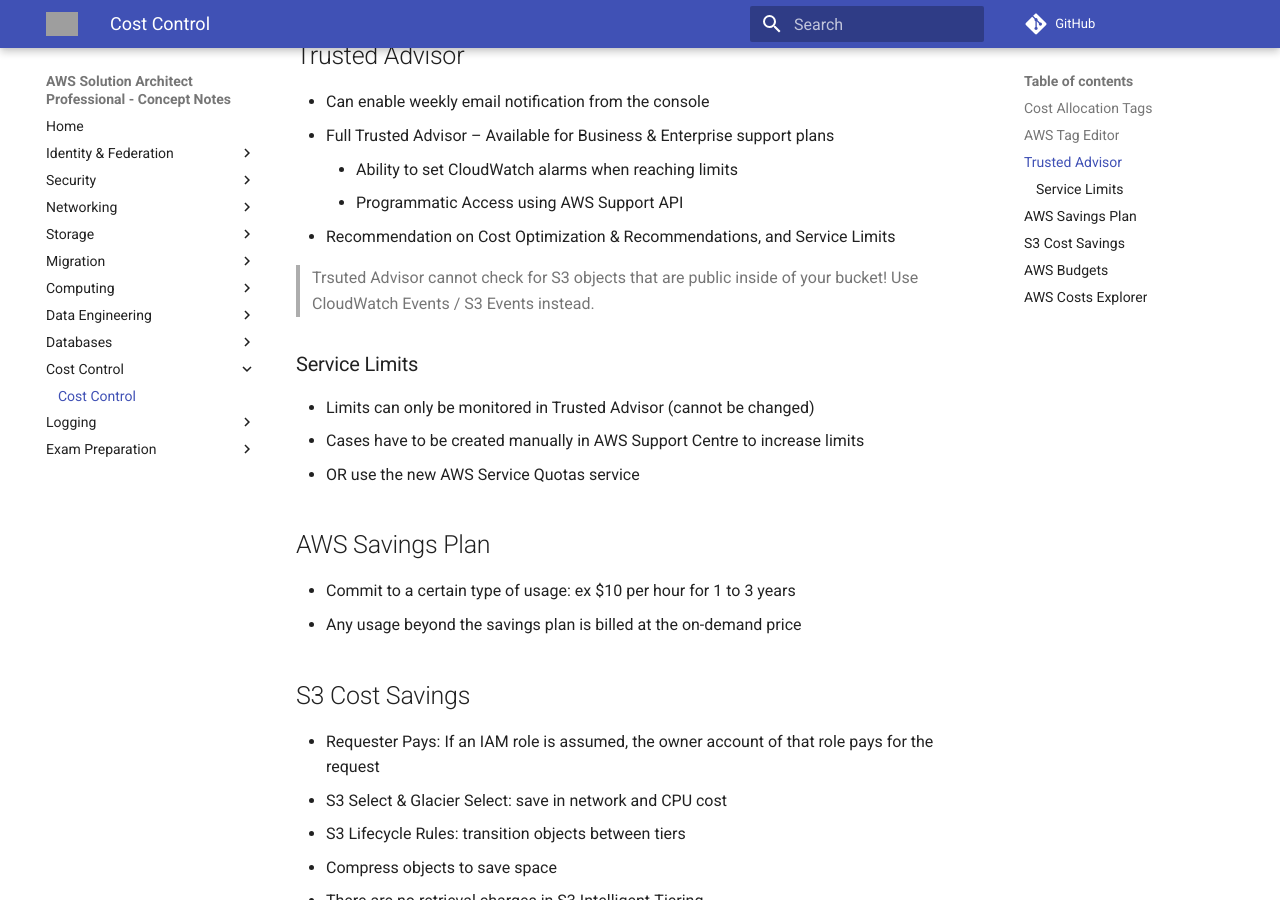
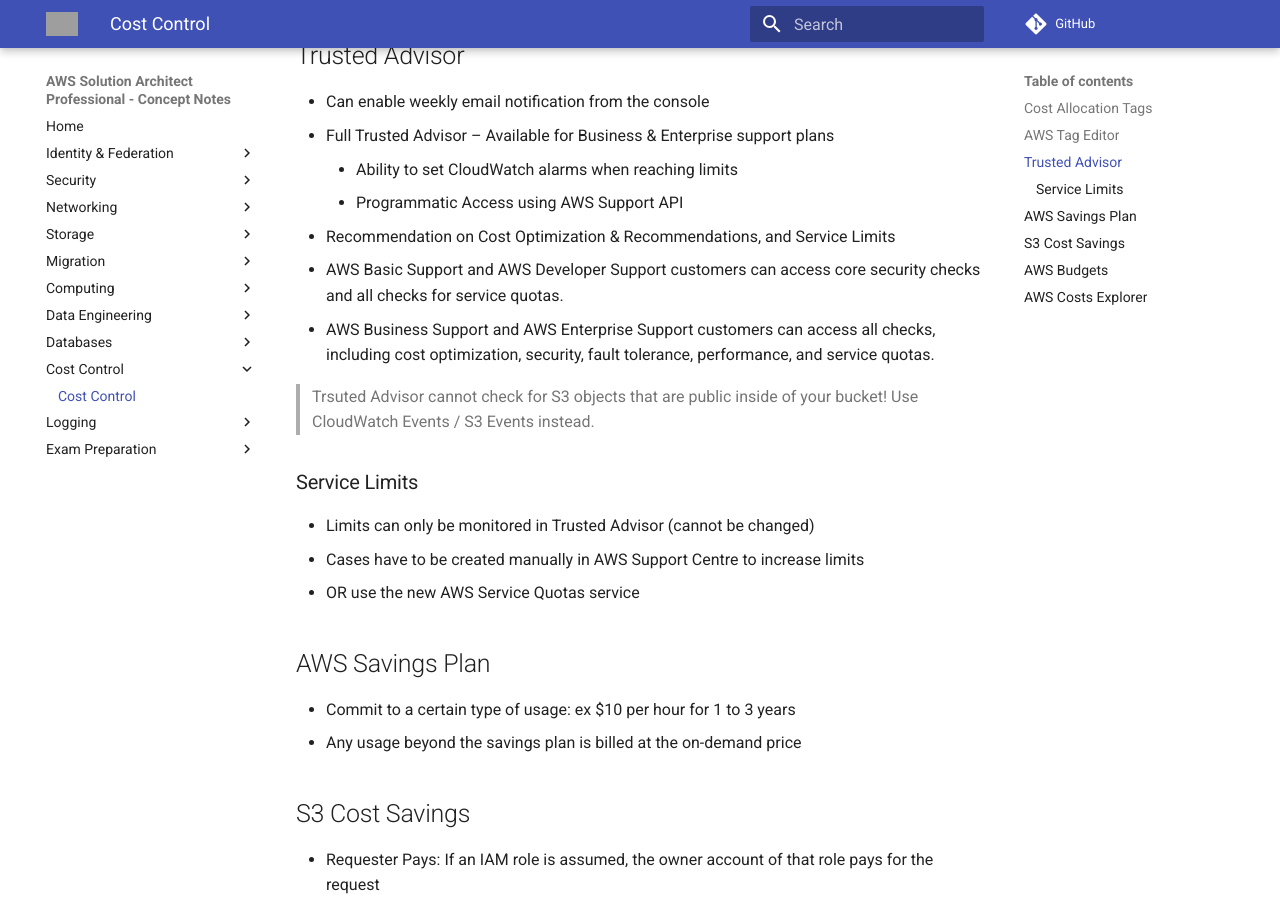
Before and after one commit to jeyabalajis/aws-certified-sa-pro-notes, an MkDocs documentation site: the page built from docs/cost_control/cost_control.md, in a window 1280 px wide and 900 px high, scrolled down 408 px. Built offline with MkDocs 1.6.1 and Material for MkDocs 9.7.7, drawn with Linux system fonts in a browser that asks for light colours; comment, search, counter and statistics services are not loaded; grey boxes are pictures that could not be loaded.

Commit message:
Update cost_control.md

```diff
--- a/docs/cost_control/cost_control.md
+++ b/docs/cost_control/cost_control.md
@@ -17,6 +17,8 @@
 	- Ability to set CloudWatch alarms when reaching limits
 	- Programmatic Access using AWS Support API
 - Recommendation on Cost Optimization & Recommendations, and Service Limits
+- AWS Basic Support and AWS Developer Support customers can access core security checks and all checks for service quotas.
+- AWS Business Support and AWS Enterprise Support customers can access all checks, including cost optimization, security, fault tolerance, performance, and service quotas.
 
 > Trsuted Advisor cannot check for S3 objects that are public inside of your bucket! Use CloudWatch Events / S3 Events instead.
 
```
